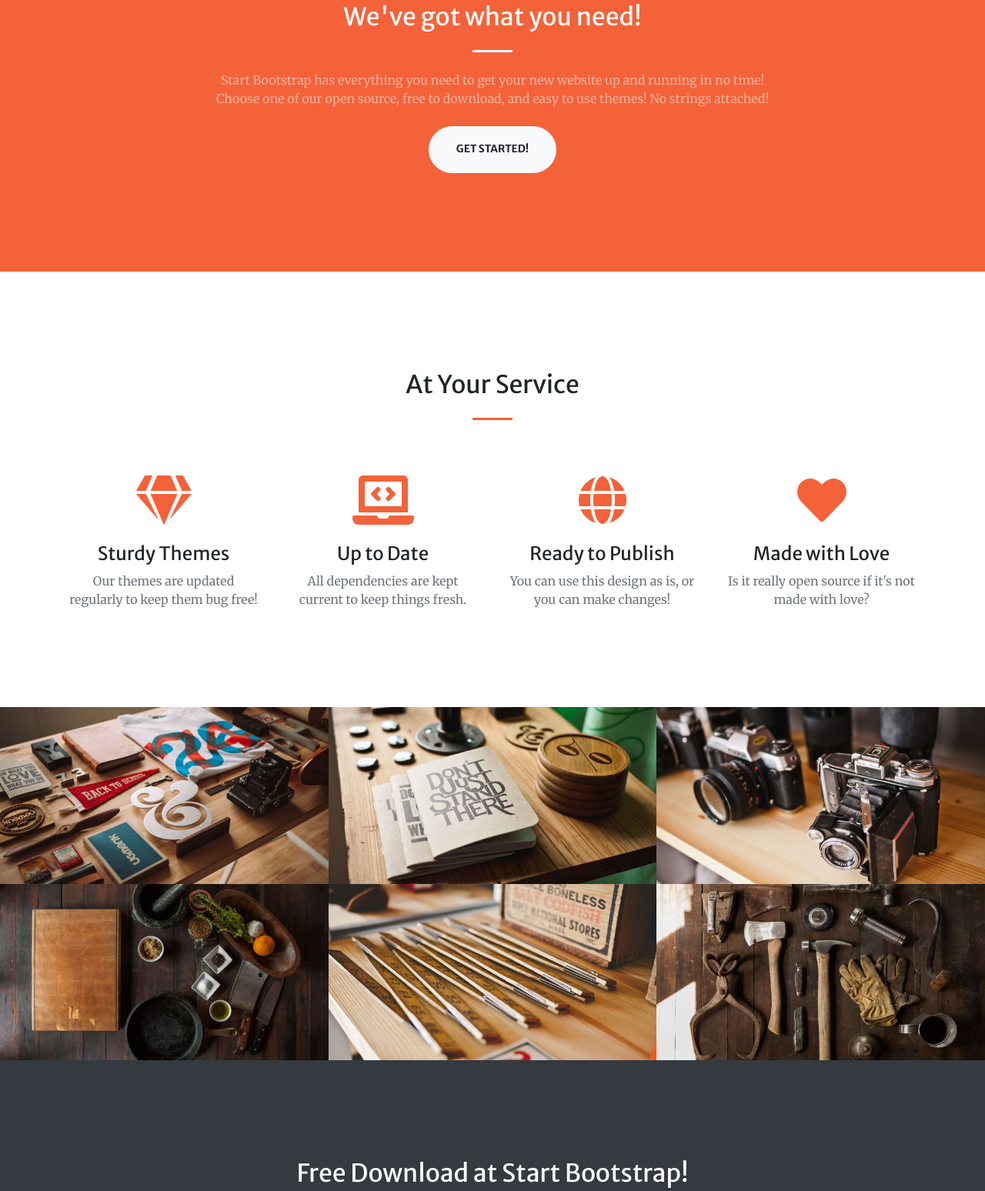
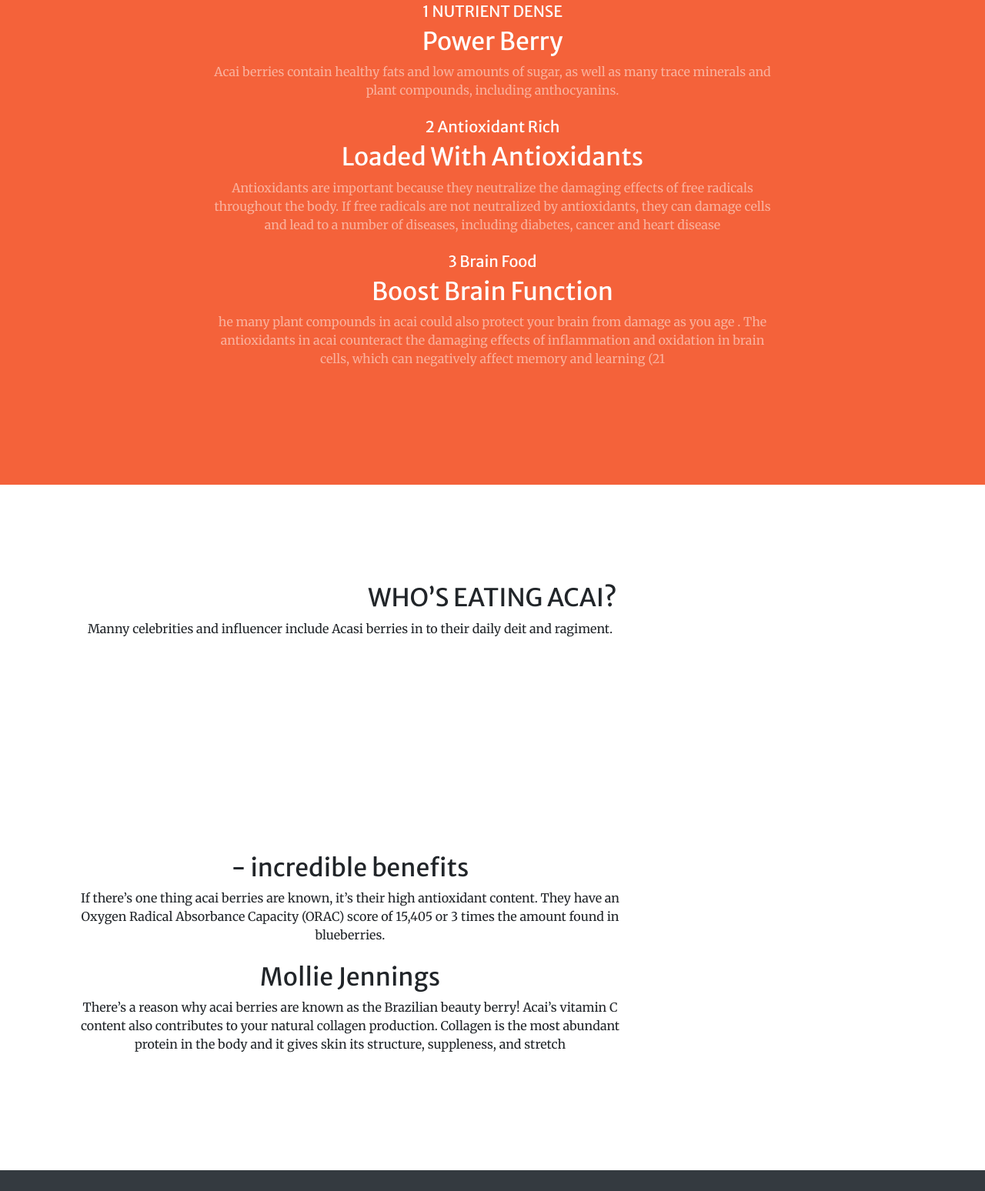
Before and after one commit to b-tom/sat-hackaton, a plain HTML site: page index.html in a window 1280 px wide. Shown: the part 925-2473 px from the top of the page at 77% size. Drawn offline with nearby package versions, Linux system fonts and the light colour scheme.

Commit message:
basic structure

```diff
--- a/index.html
+++ b/index.html
@@ -22,13 +22,13 @@
         <!-- Navigation-->
         <nav class="navbar navbar-expand-lg navbar-light fixed-top py-3" id="mainNav">
             <div class="container">
-                <a class="navbar-brand js-scroll-trigger" href="#page-top">Start Bootstrap</a>
+                <a class="navbar-brand js-scroll-trigger" href="#page-top">SuperFoodsINC.</a>
                 <button class="navbar-toggler navbar-toggler-right" type="button" data-toggle="collapse" data-target="#navbarResponsive" aria-controls="navbarResponsive" aria-expanded="false" aria-label="Toggle navigation"><span class="navbar-toggler-icon"></span></button>
                 <div class="collapse navbar-collapse" id="navbarResponsive">
                     <ul class="navbar-nav ml-auto my-2 my-lg-0">
-                        <li class="nav-item"><a class="nav-link js-scroll-trigger" href="#about">About</a></li>
-                        <li class="nav-item"><a class="nav-link js-scroll-trigger" href="#services">Services</a></li>
-                        <li class="nav-item"><a class="nav-link js-scroll-trigger" href="#portfolio">Portfolio</a></li>
+                        <li class="nav-item"><a class="nav-link js-scroll-trigger" href="#superFoods">SuperFoods</a></li>
+                        <li class="nav-item"><a class="nav-link js-scroll-trigger" href="#social">Social</a></li>
+                        <li class="nav-item"><a class="nav-link js-scroll-trigger" href="#testimonials">Testimonials</a></li>
                         <li class="nav-item"><a class="nav-link js-scroll-trigger" href="#contact">Contact</a></li>
                     </ul>
                 </div>
@@ -39,127 +39,64 @@
             <div class="container h-100">
                 <div class="row h-100 align-items-center justify-content-center text-center">
                     <div class="col-lg-10 align-self-end">
-                        <h1 class="text-uppercase text-white font-weight-bold">Your Favorite Source of Free Bootstrap Themes</h1>
+                        <h1 class="text-uppercase text-white font-weight-bold">Food for thought</h1>
                         <hr class="divider my-4" />
                     </div>
                     <div class="col-lg-8 align-self-baseline">
-                        <p class="text-white-75 font-weight-light mb-5">Start Bootstrap can help you build better websites using the Bootstrap framework! Just download a theme and start customizing, no strings attached!</p>
-                        <a class="btn btn-primary btn-xl js-scroll-trigger" href="#about">Find Out More</a>
+                        <p class="text-white-75 font-weight-light mb-5">Acai berries are one of the hottest superfoods, but are they as super as they claim? Here’s what you need to know about this Brazilian beauty berry.</p>
+                        <a class="btn btn-primary btn-xl js-scroll-trigger" href="#superFoods">Check It Out</a>
                     </div>
                 </div>
             </div>
         </header>
-        <!-- About-->
-        <section class="page-section bg-primary" id="about">
+        <!-- SuperFoods-->
+        <section class="page-section bg-primary" id="superFoods">
             <div class="container">
                 <div class="row justify-content-center">
                     <div class="col-lg-8 text-center">
-                        <h2 class="text-white mt-0">We've got what you need!</h2>
-                        <hr class="divider light my-4" />
-                        <p class="text-white-50 mb-4">Start Bootstrap has everything you need to get your new website up and running in no time! Choose one of our open source, free to download, and easy to use themes! No strings attached!</p>
-                        <a class="btn btn-light btn-xl js-scroll-trigger" href="#services">Get Started!</a>
+                        <h5 class="text-white mt-0">1 NUTRIENT DENSE</h5>
+                        <h2 class="text-white mt-0">Power Berry</h2>
+                        <p class="text-white-50 mb-4">Acai berries contain healthy fats and low amounts of sugar, as well as many trace minerals and plant compounds, including anthocyanins.</p>
+                    </div>
+                </div>
+                <div class="row justify-content-center">
+                    <div class="col-lg-8 text-center">
+                        <h5 class="text-white mt-0">2 Antioxidant Rich</h5>
+                        <h2 class="text-white mt-0">Loaded With Antioxidants</h2>
+                        <p class="text-white-50 mb-4">Antioxidants are important because they neutralize the damaging effects of free radicals throughout the body. If free radicals are not neutralized by antioxidants, they can damage cells and lead to a number of diseases, including diabetes, cancer and heart disease</p>
+                    </div>
+                </div>
+                <div class="row justify-content-center">
+                    <div class="col-lg-8 text-center">
+                        <h5 class="text-white mt-0">3 Brain Food</h5>
+                        <h2 class="text-white mt-0">Boost Brain Function</h2>
+                        <p class="text-white-50 mb-4">he many plant compounds in acai could also protect your brain from damage as you age . The antioxidants in acai counteract the damaging effects of inflammation and oxidation in brain cells, which can negatively affect memory and learning (21</p>
                     </div>
                 </div>
             </div>
         </section>
-        <!-- Services-->
-        <section class="page-section" id="services">
+        <!-- SOCIAL-->
+        <section class="page-section" id="social">
             <div class="container">
-                <h2 class="text-center mt-0">At Your Service</h2>
-                <hr class="divider my-4" />
-                <div class="row">
-                    <div class="col-lg-3 col-md-6 text-center">
-                        <div class="mt-5">
-                            <i class="fas fa-4x fa-gem text-primary mb-4"></i>
-                            <h3 class="h4 mb-2">Sturdy Themes</h3>
-                            <p class="text-muted mb-0">Our themes are updated regularly to keep them bug free!</p>
-                        </div>
-                    </div>
-                    <div class="col-lg-3 col-md-6 text-center">
-                        <div class="mt-5">
-                            <i class="fas fa-4x fa-laptop-code text-primary mb-4"></i>
-                            <h3 class="h4 mb-2">Up to Date</h3>
-                            <p class="text-muted mb-0">All dependencies are kept current to keep things fresh.</p>
-                        </div>
-                    </div>
-                    <div class="col-lg-3 col-md-6 text-center">
-                        <div class="mt-5">
-                            <i class="fas fa-4x fa-globe text-primary mb-4"></i>
-                            <h3 class="h4 mb-2">Ready to Publish</h3>
-                            <p class="text-muted mb-0">You can use this design as is, or you can make changes!</p>
-                        </div>
-                    </div>
-                    <div class="col-lg-3 col-md-6 text-center">
-                        <div class="mt-5">
-                            <i class="fas fa-4x fa-heart text-primary mb-4"></i>
-                            <h3 class="h4 mb-2">Made with Love</h3>
-                            <p class="text-muted mb-0">Is it really open source if it's not made with love?</p>
-                        </div>
-                    </div>
+                <h2 class="text-center mt-0">WHO’S EATING ACAI?</h2>
+                <div class="col-lg-8 text-center">
+                    <p class="mb-4">Manny celebrities and influencer include Acasi berries in to their daily deit and ragiment.</p>
                 </div>
             </div>
         </section>
-        <!-- Portfolio-->
-        <div id="portfolio">
-            <div class="container-fluid p-0">
-                <div class="row no-gutters">
-                    <div class="col-lg-4 col-sm-6">
-                        <a class="portfolio-box" href="assets/img/portfolio/fullsize/1.jpg">
-                            <img class="img-fluid" src="assets/img/portfolio/thumbnails/1.jpg" alt="" />
-                            <div class="portfolio-box-caption">
-                                <div class="project-category text-white-50">Category</div>
-                                <div class="project-name">Project Name</div>
-                            </div>
-                        </a>
-                    </div>
-                    <div class="col-lg-4 col-sm-6">
-                        <a class="portfolio-box" href="assets/img/portfolio/fullsize/2.jpg">
-                            <img class="img-fluid" src="assets/img/portfolio/thumbnails/2.jpg" alt="" />
-                            <div class="portfolio-box-caption">
-                                <div class="project-category text-white-50">Category</div>
-                                <div class="project-name">Project Name</div>
-                            </div>
-                        </a>
-                    </div>
-                    <div class="col-lg-4 col-sm-6">
-                        <a class="portfolio-box" href="assets/img/portfolio/fullsize/3.jpg">
-                            <img class="img-fluid" src="assets/img/portfolio/thumbnails/3.jpg" alt="" />
-                            <div class="portfolio-box-caption">
-                                <div class="project-category text-white-50">Category</div>
-                                <div class="project-name">Project Name</div>
-                            </div>
-                        </a>
-                    </div>
-                    <div class="col-lg-4 col-sm-6">
-                        <a class="portfolio-box" href="assets/img/portfolio/fullsize/4.jpg">
-                            <img class="img-fluid" src="assets/img/portfolio/thumbnails/4.jpg" alt="" />
-                            <div class="portfolio-box-caption">
-                                <div class="project-category text-white-50">Category</div>
-                                <div class="project-name">Project Name</div>
-                            </div>
-                        </a>
-                    </div>
-                    <div class="col-lg-4 col-sm-6">
-                        <a class="portfolio-box" href="assets/img/portfolio/fullsize/5.jpg">
-                            <img class="img-fluid" src="assets/img/portfolio/thumbnails/5.jpg" alt="" />
-                            <div class="portfolio-box-caption">
-                                <div class="project-category text-white-50">Category</div>
-                                <div class="project-name">Project Name</div>
-                            </div>
-                        </a>
-                    </div>
-                    <div class="col-lg-4 col-sm-6">
-                        <a class="portfolio-box" href="assets/img/portfolio/fullsize/6.jpg">
-                            <img class="img-fluid" src="assets/img/portfolio/thumbnails/6.jpg" alt="" />
-                            <div class="portfolio-box-caption p-3">
-                                <div class="project-category text-white-50">Category</div>
-                                <div class="project-name">Project Name</div>
-                            </div>
-                        </a>
-                    </div>
+        <!-- TESTIMONIALS-->
+        <section class="page-section" id="testimonials">
+            <div class="container">
+                <div class="col-lg-8 text-center">
+                    <h2 class="text-center mt-0">- incredible benefits</h2>
+                    <p class="mb-4">If there’s one thing acai berries are known, it’s their high antioxidant content. They have an Oxygen Radical Absorbance Capacity (ORAC) score of 15,405 or 3 times the amount found in blueberries.</p>
+                </div>
+                <div class="col-lg-8 text-center">
+                    <h2 class="text-center mt-0">Mollie Jennings</h2>
+                    <p class="mb-4">There’s a reason why acai berries are known as the Brazilian beauty berry! Acai’s vitamin C content also contributes to your natural collagen production. Collagen is the most abundant protein in the body and it gives skin its structure, suppleness, and stretch</p>
                 </div>
             </div>
-        </div>
+        </section>
         <!-- Call to action-->
         <section class="page-section bg-dark text-white">
             <div class="container text-center">
```
